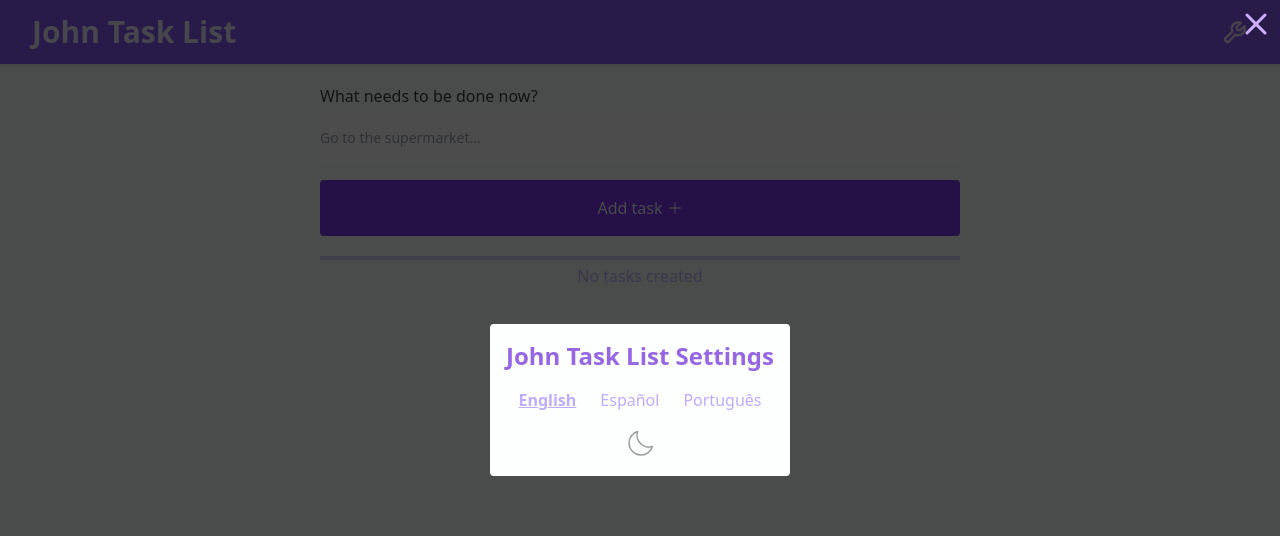
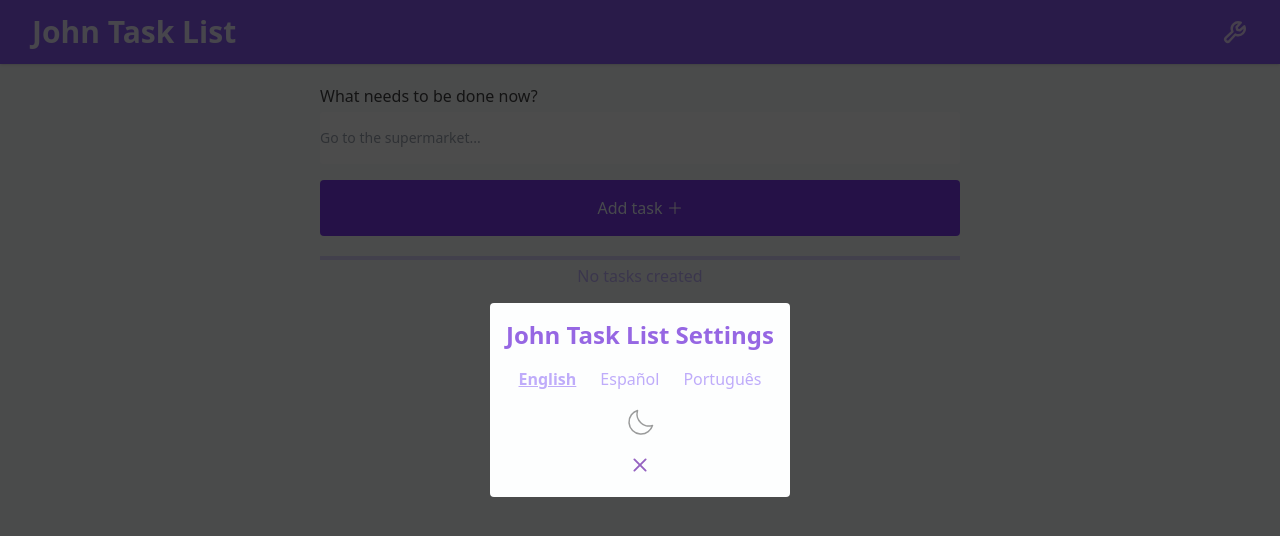
Before and after one commit to LucasAnselmoSilva12345/John-Task-List, a React (Vite) app: page / in a window 1280 px wide. Both pictures are taken after a click on the button "Open modal settings". Shown: the top 536 px of the page. Built offline with nearby package versions, Linux system fonts and the light colour scheme.

Commit message:
Feat: ARIA rule propertie Feat: Styles of icon close modal
Signed-off-by: LucasAnselmoSilva12345 <lucasanselmodasilva02@gmail.com>

```diff
--- a/src/components/Modal.tsx
+++ b/src/components/Modal.tsx
@@ -14,14 +14,17 @@ export function Modal({ isOpen, onClose, children }: ModalProps) {
 
   return (
     <div className="fixed top-0 left-0 w-full h-full bg-black opacity-70 flex items-center justify-center">
-      <div className="p-4 bg-white rounded shadow-lg">
+      <div className="p-4 text-center bg-white rounded shadow-lg space-y-4">
+        {children}
         <button
-          className="absolute top-2 right-2 text-purple-200 transition-all duration-200 hover:opacity-50 cursor-pointer"
+          className=" text-purple-800 transition-all duration-200 hover:opacity-50 cursor-pointer"
           onClick={onClose}
+          aria-label="Close modal settings"
+          aria-hidden={!isOpen}
+          aria-controls="open-modal-settings"
         >
-          <X weight="bold" fontSize={32} />
+          <X weight="bold" fontSize={20} />
         </button>
-        {children}
       </div>
     </div>
   );
```
